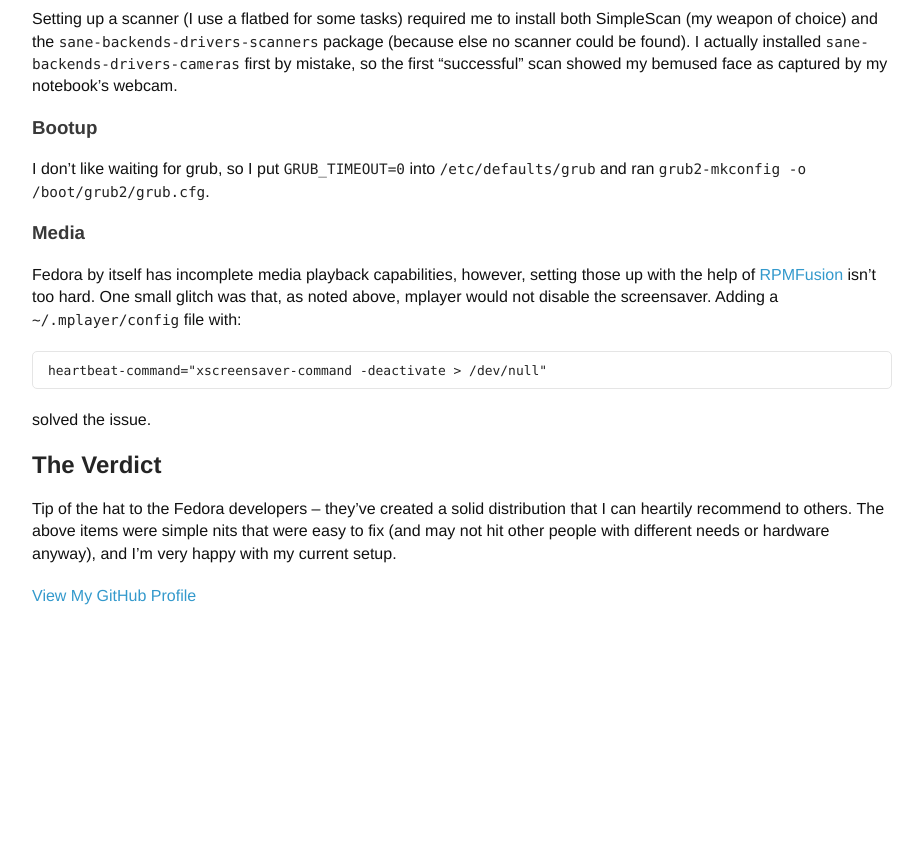
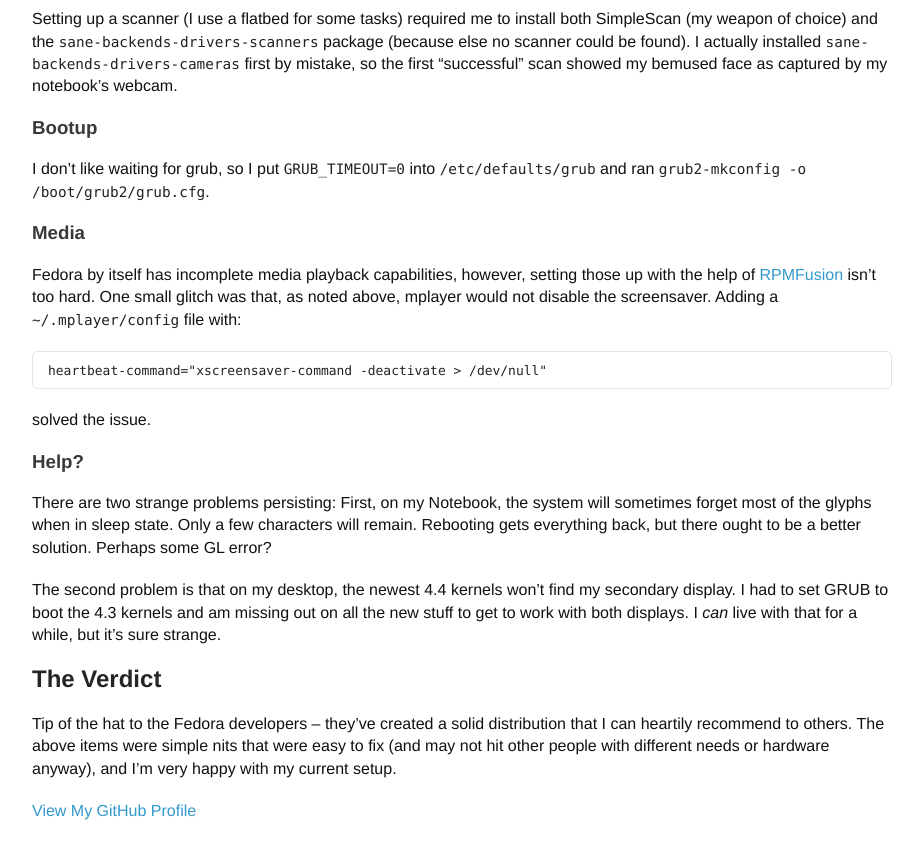
Before and after one commit to llogiq/llogiq.github.io, a Jekyll site: the page built from _posts/2016-05-21-fedora.md, in a window 1280 px wide and 900 px high, scrolled down 2161 px. Shown: the top 859 px of the window, without its empty margins (178-1101 px from the left). Built offline with Jekyll 4.4.1, drawn with Linux system fonts in a browser that asks for light colours; before the commit the page ends 2846 px from its top, so only the background shows below that.

Commit message:
added plea for help

```diff
--- a/_posts/2016-05-21-fedora.md
+++ b/_posts/2016-05-21-fedora.md
@@ -139,6 +139,18 @@ heartbeat-command="xscreensaver-command -deactivate > /dev/null"
 
 solved the issue.
 
+### Help?
+
+There are two strange problems persisting: First, on my Notebook, the system
+will sometimes forget most of the glyphs when in sleep state. Only a few
+characters will remain. Rebooting gets everything back, but there ought to be a
+better solution. Perhaps some GL error?
+
+The second problem is that on my desktop, the newest 4.4 kernels won't find my
+secondary display. I had to set GRUB to boot the 4.3 kernels and am missing out
+on all the new stuff to get to work with both displays. I *can* live with that
+for a while, but it's sure strange.
+
 ## The Verdict
 
 Tip of the hat to the Fedora developers – they've created a solid distribution
```
